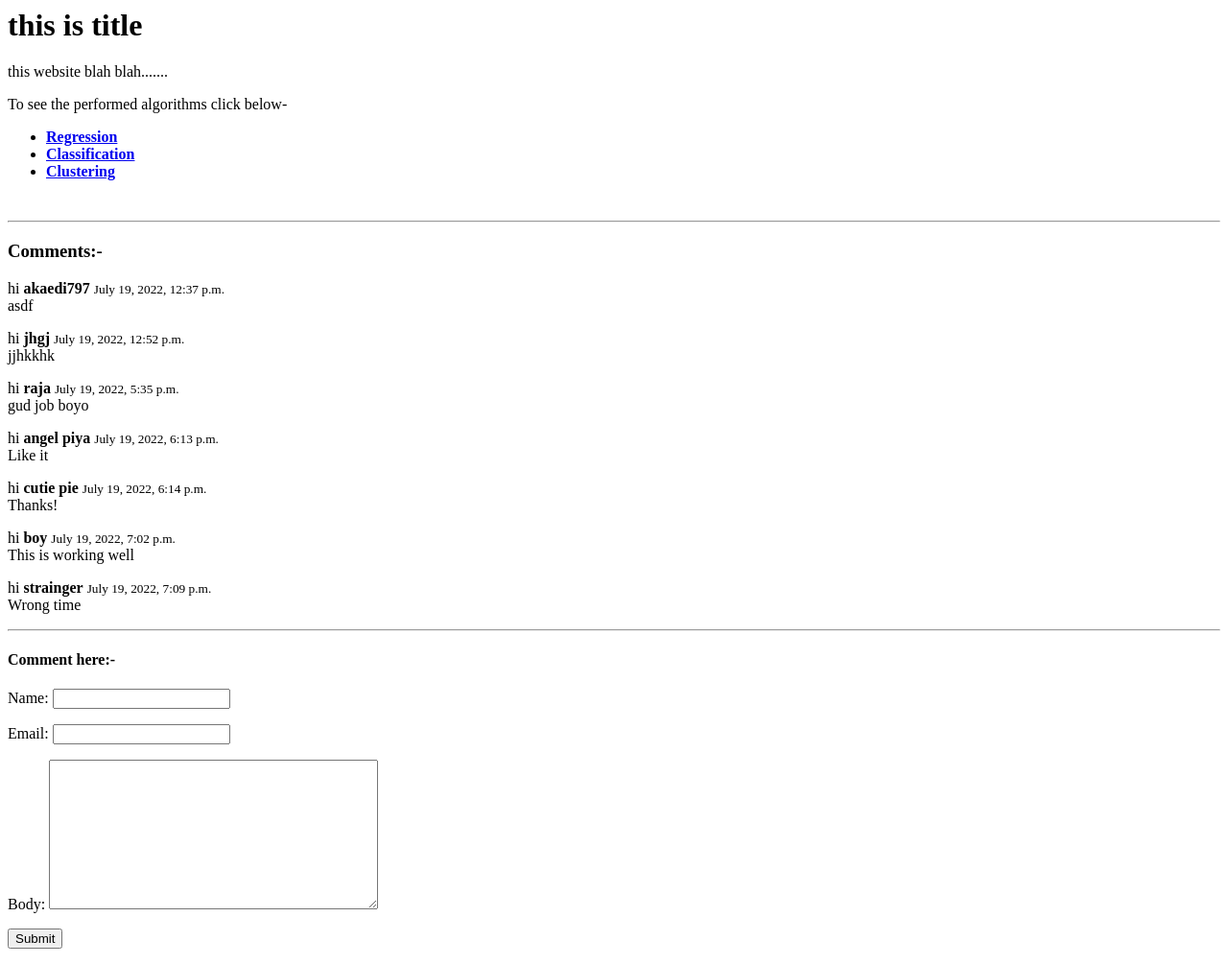
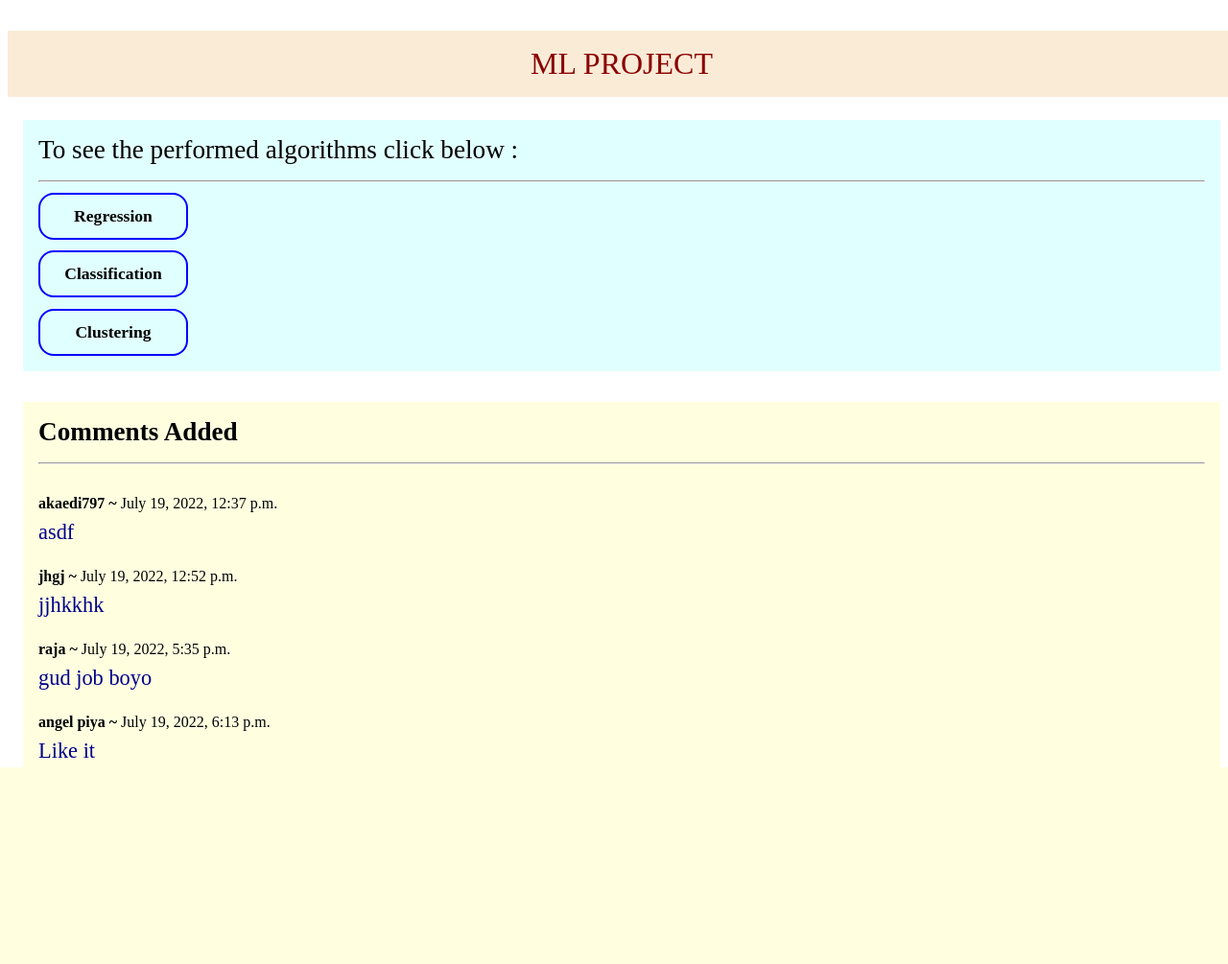
Before and after one commit to acash1809/MLwebsite, a Django app: page / in a window 1280 px wide. Shown: the whole page at 96% size. After the commit the page ends 800 px from the top, so only its background shows below. Run offline with Django 4.2, Linux system fonts and the light colour scheme; data comes from the database, SQL or seed files in the repository; both versions use the stored data as it was after the commit.

Commit message:
front-end

```diff
--- a/Projectweb/Projectweb/settings.py
+++ b/Projectweb/Projectweb/settings.py
@@ -122,7 +122,9 @@ USE_TZ = True
 
 STATIC_URL = 'static/'
 
-STATIC_ROOT = os.path.join(BASE_DIR, 'static')
+STATICFILES_DIRS =[
+    os.path.join(BASE_DIR,'static')
+]
 
 # Default primary key field type
 # https://docs.djangoproject.com/en/4.0/ref/settings/#default-auto-field
--- a/Projectweb/Projectweb/urls.py
+++ b/Projectweb/Projectweb/urls.py
@@ -14,7 +14,9 @@ Including another URLconf
     2. Add a URL to urlpatterns:  path('blog/', include('blog.urls'))
 """
 from django.contrib import admin
-from django.urls import path
+from django.urls import path,include
+from django.conf import settings
+from django.conf.urls.static import static
 
 from website.views import post_detail,classification, clustering, regression
 
@@ -24,5 +26,4 @@ urlpatterns = [
     path('classification/',classification,name='classification'),
     path('clustering/',clustering,name='clustering'),
     path('regression/',regression,name='regression'),
-
-]
+]+ static(settings.STATIC_URL, document_root=settings.STATIC_ROOT)
--- /dev/null
+++ b/Projectweb/static/styles.css
@@ -0,0 +1,109 @@
+
+.container{
+    position:absolute;
+    width: 100%;
+}
+
+.intro{
+    /* border: 2px solid blue; */
+    display: block;
+    text-align: center;
+    margin-top: 1.5rem;
+    margin-bottom: 1.5rem;
+    font-size: 2rem;
+    padding: 1rem;
+    color: darkred;
+    background-color: antiquewhite;
+}
+
+.algos{
+    background-color: lightcyan;
+    padding: 1rem;
+    margin: 1rem;
+    margin-bottom: 2rem;
+}
+
+.header{
+    margin-bottom: 1rem;
+    font-size: 1.7rem;
+    display: block;
+}
+
+
+
+.link a{
+    color: black;
+    display: block;
+    text-align: center;
+    padding: 12px;
+    width: 8rem;
+    border: 2px solid blue;
+    border-radius: 1rem;
+    font-size: 1.1rem;
+    text-decoration: none;
+    margin-top: .7rem;
+}
+
+.link a:hover{
+    transition: .3s;
+    color: white;
+    background-color: blue;
+}
+
+.comments .header{
+    font-weight: bold;
+}
+.comments{
+    background-color: lightyellow;
+    padding: 1rem;
+    margin: 1rem;
+    margin-bottom: 2rem;
+    /* border: 2px solid darkorange; */
+}
+
+.comment-name{
+    font-weight: bold;
+    display: inline;
+    font-size: 1rem;
+}
+
+.hr{
+    margin-bottom: 2rem;
+}
+.comment-date{
+    display: inline;
+    font-size: 1rem;
+}
+
+.comment-body{
+    margin-top: .5rem;
+    color: darkblue;
+    margin-bottom: 1.5rem;
+    font-size: 1.4rem;
+}
+.add-comment{
+    background-color:aliceblue;
+    padding: 1rem;
+    margin: 1rem;
+}
+
+.add-comment .header{
+    font-weight: bold;
+}
+
+button{
+    cursor: pointer;
+    font-size: 1.1rem;
+    padding: 5px 10px;
+    border: 2px solid black;
+    border-radius: 8px;
+    color: white;
+    background-color: darkblue;
+}
+
+button:hover{
+    transition: .3s;
+    border: 2px solid black;
+    color: white;
+    background-color: purple;
+}
--- a/Projectweb/website/templates/blog/home_page.html
+++ b/Projectweb/website/templates/blog/home_page.html
@@ -1,51 +1,69 @@
-
+{%load static%}
 
 
 <html>
+<link href="{% static 'styles.css' %}" rel="stylesheet">
+<title> ML Project</title>
 <body>
-<h1 > this is title</h1>
+
+<div class="container">
 
 	<div class='intro'>
-	this website blah blah.......
-	<br>
+		ML PROJECT
 	</div>
+
 	<div class='algos'>
-<p> To see the performed algorithms click below-</p>
-<ul>
-	<li><a href="{% url 'regression' %}"><strong>Regression</strong></a></li>
-	<li><a href="{% url 'classification' %}"><strong>Classification</strong></a></li>
-	<li><a href="{% url 'clustering' %}"><strong>Clustering</strong></a></li>
-</ul>
+		<div class='header'>To see the performed algorithms click below :</div>
+		<hr>
+		<div class='link'>
+			<a href="{% url 'regression' %}"  target='_blank'><strong>Regression</strong></a>
+			<a href="{% url 'classification' %}" target='_blank'><strong>Classification</strong></a>
+			<a href="{% url 'clustering' %}" target='_blank'><strong>Clustering</strong></a>
+		</div>
+	</div>
+
+	<div class='comments'>
+		<div class='header'>Comments Added</div>
+		<hr class="hr">
+		{% for comment in comments %}
+
+
+			<div class="comment-name">
+				{{ comment.name }} ~
+			</div>
+
+			<div class="comment-date">
+				{{ comment.date_added }}
+			</div>
+
+			<div class='comment-body'>
+				{{ comment.body }}
+			</div>
+
+			{% empty %}
+			<div class='empty'>
+				No comments yet!
+			</div>
+
+
+		{% endfor %}
 
 	</div>
-<br>
 
-<hr>
-<div class='comments'>
-	<h3>Comments:-</h3>
-	{% for comment in comments %}
-		<p>hi
-			<strong>{{ comment.name }}</strong>
-			<small>{{ comment.date_added }}</small>
-			<br>
-			{{ comment.body }}
-		</p>
 
-	{% empty %}
-		<p>No comments yet!</p>
-	{% endfor %}
-</div>
-<hr>
-<h4>Comment here:-</h4>
+	<div class="add-comment">
+		<div class='header' >Add Comments here </div>
+		<hr class='hr'>
 
 		<form method="post" action=".">
 			{% csrf_token %}
 
 			{{form.as_p}}
-
 			<div class='field'>
 				<div class="control">
 					<button class="button">Submit</button>
 				</div>
 			</div>
 		</form>
+	</div>
+</div>
```
Also changed, not shown: Projectweb/db.sqlite3. Lines whose indentation alone changed are shown as unchanged.
